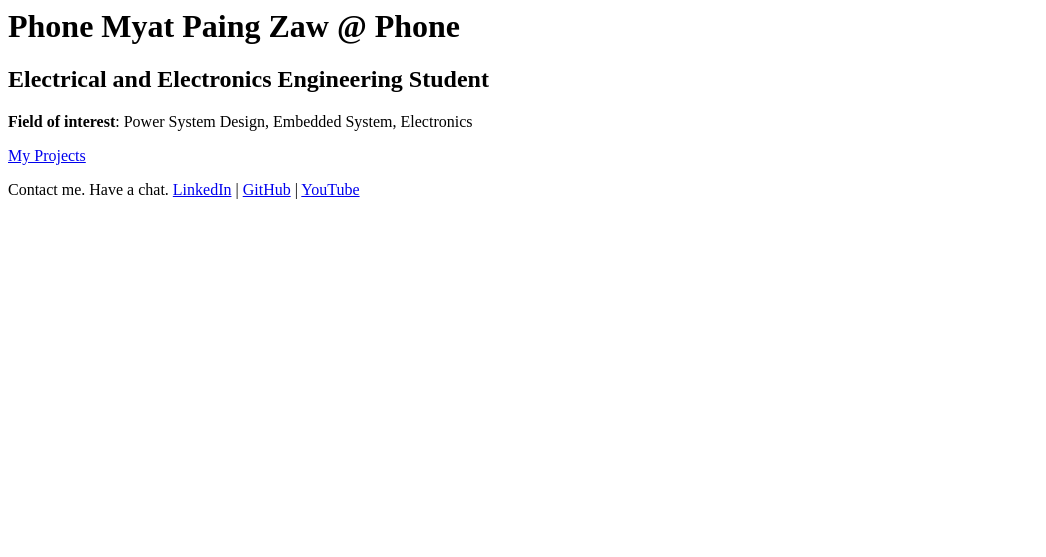
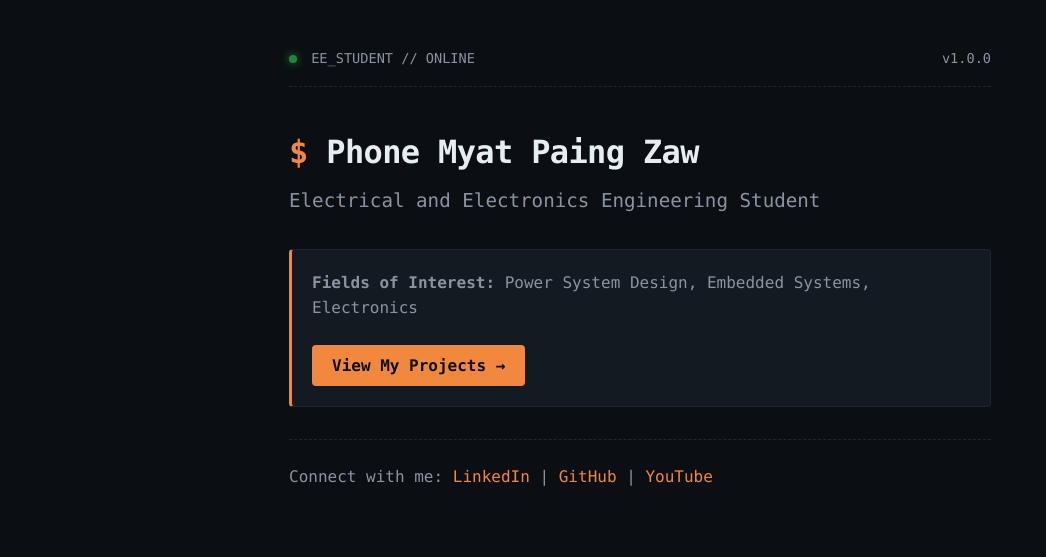
Before and after one commit to SmallMoe/portfolio, a plain HTML site: page index.html in a window 1280 px wide. Shown: the whole page, without its empty margins (0-1046 px from the left). Drawn offline with Linux system fonts and the light colour scheme.

Commit message:
Refactor index.html structure and content

```diff
--- a/index.html
+++ b/index.html
@@ -1,26 +1,36 @@
-<h1>Phone Myat Paing Zaw @ Phone </h1>
+<!DOCTYPE html>
+<html lang="en">
+<head>
+    <meta charset="UTF-8">
+    <meta name="viewport" content="width=device-width, initial-scale=1.0">
+    <title>Phone Myat Paing Zaw | Portfolio</title>
+    <link rel="stylesheet" href="style.css">
+</head>
+<body>
 
-<section>
+    <div class="terminal-header">
+        <div><span class="status-dot"></span> EE_STUDENT // ONLINE</div>
+        <div>v1.0.0</div>
+    </div>
 
-<h2>Electrical and Electronics Engineering Student</h2>
+    <main>
+        <h1>Phone Myat Paing Zaw</h1>
+        <h2>Electrical and Electronics Engineering Student</h2>
 
-<p><b>Field of interest</b>: Power System Design, Embedded System, Electronics</p>
+        <section class="highlight-box">
+            <p><strong>Fields of Interest:</strong> Power System Design, Embedded Systems, Electronics</p>
+            <a href="project.html" class="nav-btn">View My Projects &rarr;</a>
+        </section>
 
-<a href="project.html">My Projects</a>
+        <section class="social-links">
+            <p>
+                Connect with me:
+                <a href="https://www.linkedin.com/in/phone-myat-paing-zaw/?skipRedirect=true" target="_blank">LinkedIn</a> |
+                <a href="https://github.com/SmallMoe" target="_blank">GitHub</a> |
+                <a href="https://www.youtube.com/@boreas4daWin" target="_blank">YouTube</a>
+            </p>
+        </section>
+    </main>
 
-<p>
-  Contact me. Have a chat.
-
-  <a href="https://www.linkedin.com/in/phone-myat-paing-zaw/?skipRedirect=true">LinkedIn</a>
-
-  |
-
-  <a href="https://github.com/SmallMoe">GitHub</a>
-
-  |
-
-  <a href="https://www.youtube.com/@boreas4daWin">YouTube</a>
-
-</p>
-
-</section>
+</body>
+</html>
```
